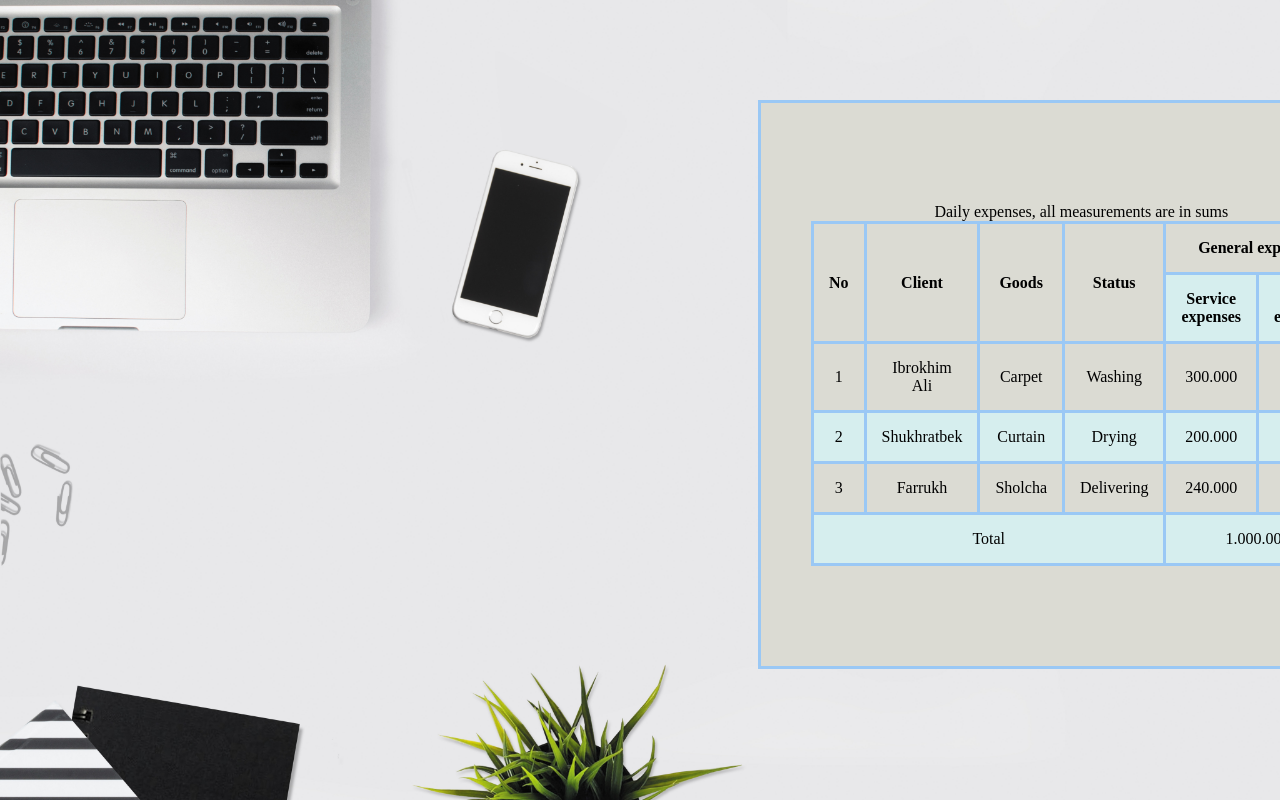
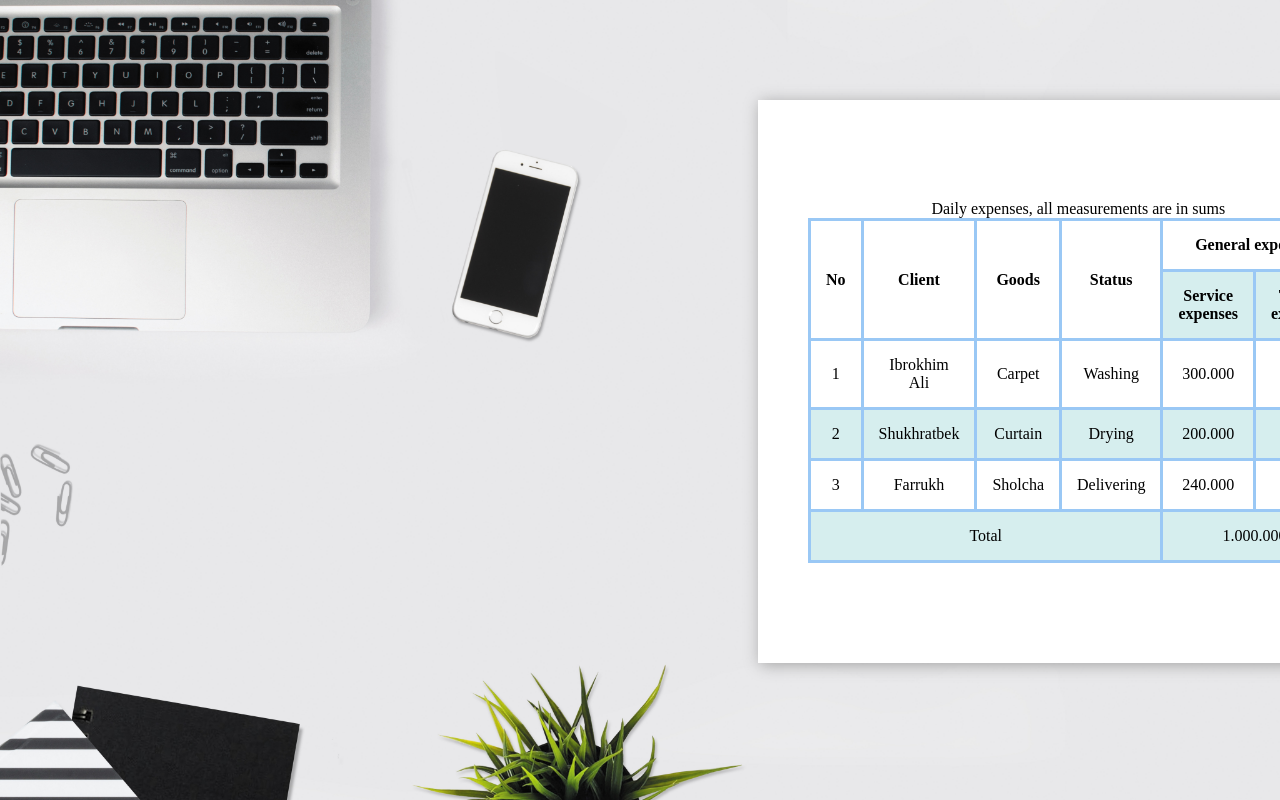
Before and after one commit to muza17/table1, a plain HTML site: page index.html in a window 1280 px wide. Shown: the top 800 px of the page. Drawn offline with Linux system fonts and the light colour scheme.

Commit message:
some style changes

```diff
--- a/index.html
+++ b/index.html
@@ -13,20 +13,24 @@
         background-repeat: no-repeat;
         background-size: cover;
     }
-    table, th, td{
+   th, td{
         border: 3px solid rgb(154, 200, 245);
         border-collapse: collapse;
     }
     th, td{
-        padding: 15px;
+        padding: 15px ;
         text-align: center;
     }
     table{
         display: block;
+        width: 50%;
         margin-top: 100px;
         margin-left: 750px;
         padding: 100px 50px;
-        background-color: rgb(219, 219, 211);
+        background-color:white;
+        border-collapse: collapse;
+        box-shadow: 2px 2px 15px rgb(163, 163, 163);
+        /* font-size: 45px; */
     }
     tr:nth-child(even) {
         background-color: #D6EEEE;
@@ -36,7 +40,7 @@
 <body>
     <div class="container">
         <div class="table1">
-            <table style="width: 50%;">
+            <table style="width: 50%; ">
                 <caption>Daily expenses, all measurements are in sums</caption>
                <thead>
                   <tr>
```
